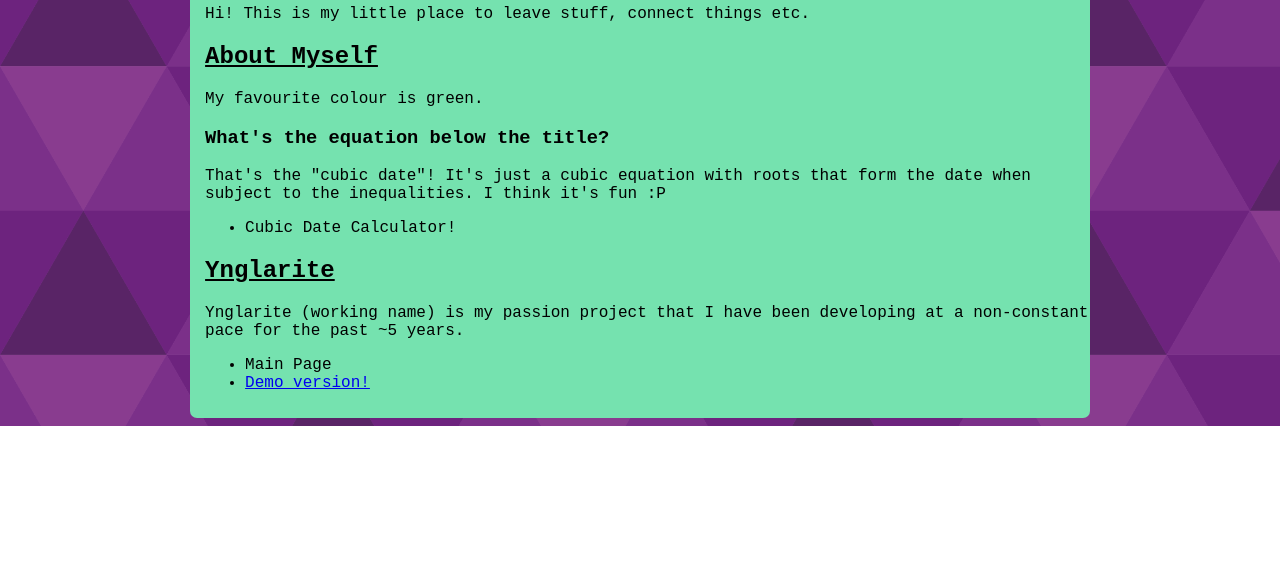
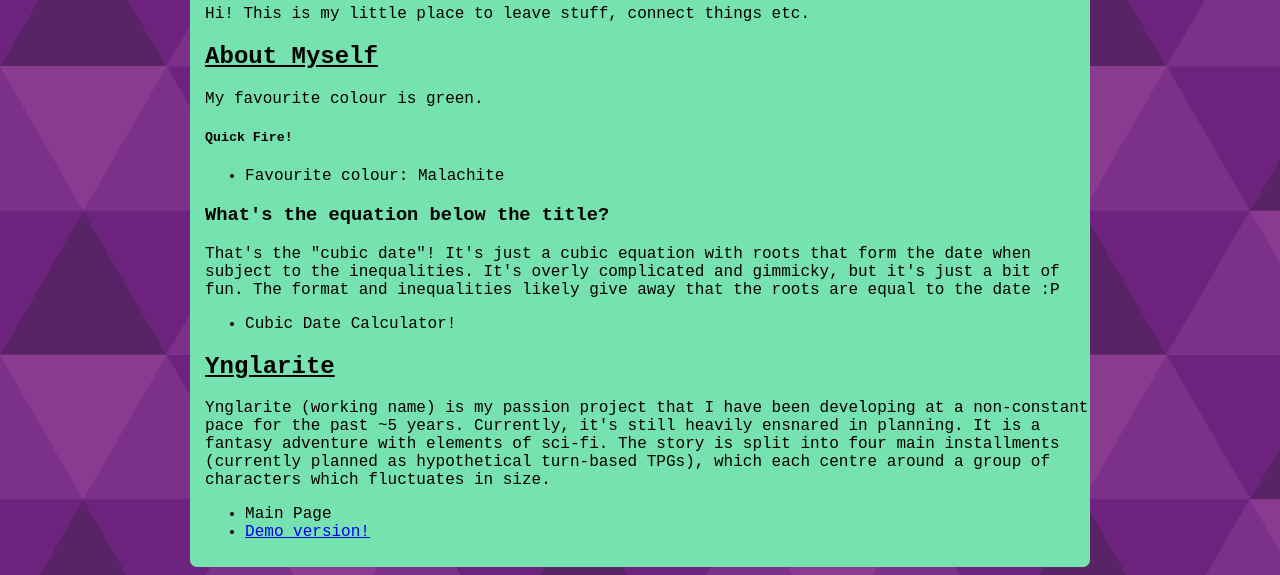
Before and after one commit to Pastalotl/Pastalotl, a plain HTML site: page index.html in a window 1280 px wide. Shown: the part 655-1230 px from the top of the page. Before the commit the page ends 1081 px from the top, so only its background shows below. Drawn offline with Linux system fonts and the light colour scheme.

Commit message:
Update index.html

```diff
--- a/index.html
+++ b/index.html
@@ -16,14 +16,21 @@
         <p>Hi! This is my little place to leave stuff, connect things etc.
         <h2><u>About Myself</u></h2>
         <P>My favourite colour is green.</P>
+        <h5>Quick Fire!</h5>
+        <ul>
+            <li>Favourite colour: Malachite</li>
+        </ul>
         </p>
         <h3>What's the equation below the title?</h3>
-        <p>That's the "cubic date"! It's just a cubic equation with roots that form the date when subject to the inequalities. I think it's fun :P</p>
+        <p>That's the "cubic date"! It's just a cubic equation with roots that form the date when subject to the inequalities. It's overly complicated and gimmicky, but it's just a bit of fun.
+        The format and inequalities likely give away that the roots are equal to the date :P</p>
         <ul>
             <li>Cubic Date Calculator!</li>
         </ul>
         <h2><u>Ynglarite</u></h3>
-            <P>Ynglarite (working name) is my passion project that I have been developing at a non-constant pace for the past ~5 years.</P>
+            <P>Ynglarite (working name) is my passion project that I have been developing at a non-constant pace for the past ~5 years. Currently, it's still heavily ensnared in planning.
+            It is a fantasy adventure with elements of sci-fi. The story is split into four main installments (currently planned as hypothetical turn-based TPGs), which each centre around a group of characters
+            which fluctuates in size.</P>
         <ul>
             <li><a href="https://pastalotl.github.io/Ynglarite"></a>Main Page</li>
             <li><a href="https://pastalotl.github.io/Rescindment---Shrouded-Temple/">Demo version!</a></li>
@@ -57,7 +64,7 @@
                 }
                 return( equation + " with the roots α, β, γ in the form α/β/γ where " + inequality)
                 } //cubic date
-            iconList = ["Mr Swanopoly.png","Ifforrem.png","Automata.png","Kauplaire.png","Ddwgyl.png","","Vayens.png","Taure.png","Calian.png","Nigelas.png","Silaera.png","Nigelas Festive.png"]
+            iconList = ["Mr Swanopoly.png","Ifforrem.png","Automata.png","Kauplaire.png","Ddwgyl.png","Ddwgyl Pride.png","Vayens.png","Taure.png","Calian.png","Nigelas.png","Silaera.png","Nigelas Festive.png"]
             document.getElementById("bannerIcon").src = iconList[har.getMonth()]
         </script>
     </body>
```
